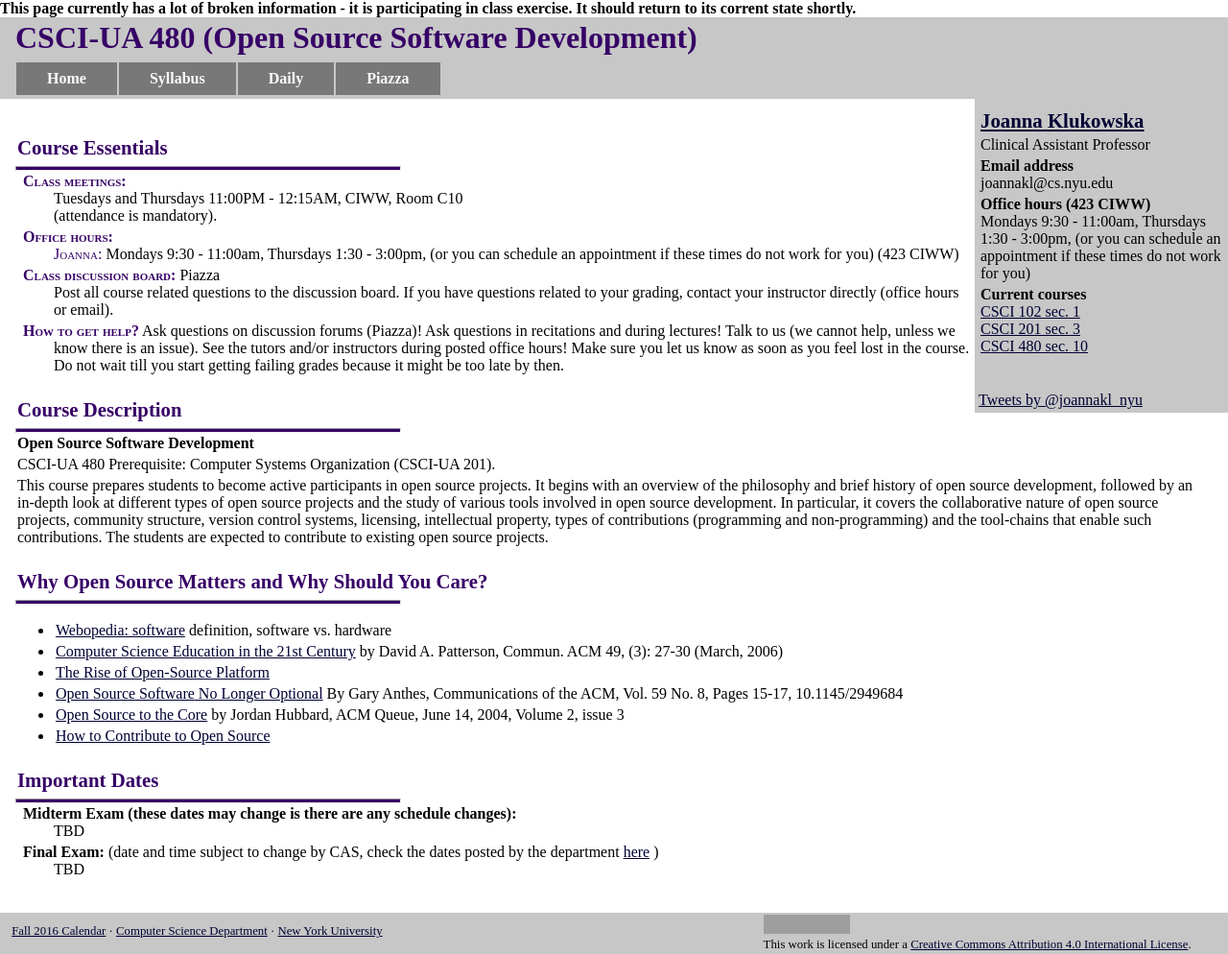
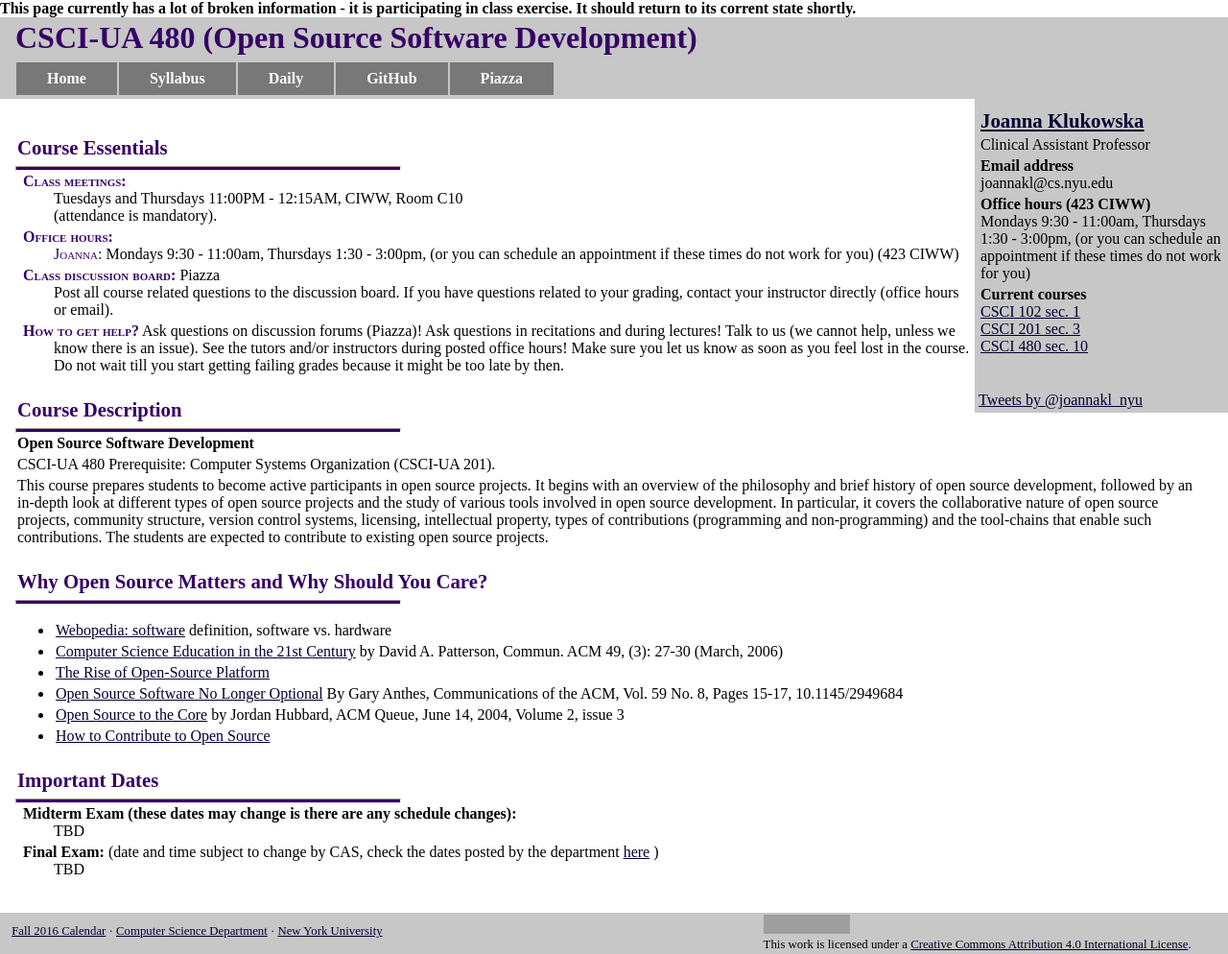
Before and after one commit to joannakl/cs480_s18, a Jekyll site: the page built from index.markdown, in a window 1280 px wide. Shown: the whole page at 96% size. Built offline with Jekyll 4.4.1, drawn with Linux system fonts in a browser that asks for light colours; comment, search, counter and statistics services are not loaded; grey boxes are pictures that could not be loaded.

Commit message:
has GitHub and Piazza links in header

```diff
--- a/_includes/header.html
+++ b/_includes/header.html
@@ -9,7 +9,7 @@
         <li><a href="index.html">Home</a></li>
         <li><a href="daily.html">Syllabus</a></li>
         <li><a href="syllabus.html">Daily</a></li>
-
+        <li><a href="https://github.com/orgs/nyu-ossd-s18/" target="_blank">GitHub</a></li>
         <li><a href="{{site.piazza_site}}" target="_blank">Piazza</a></li>
     </ul>
 </nav>
```
